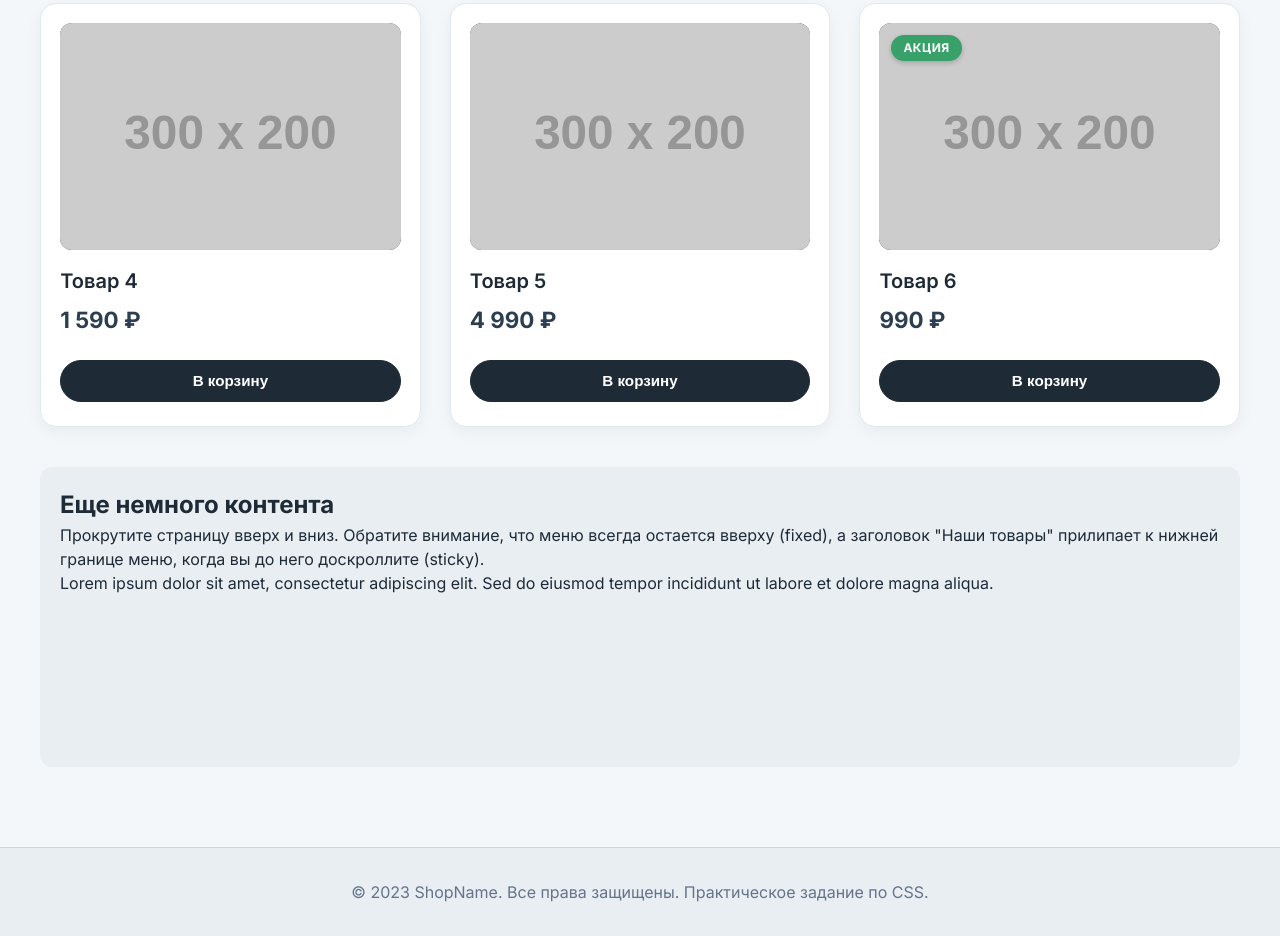
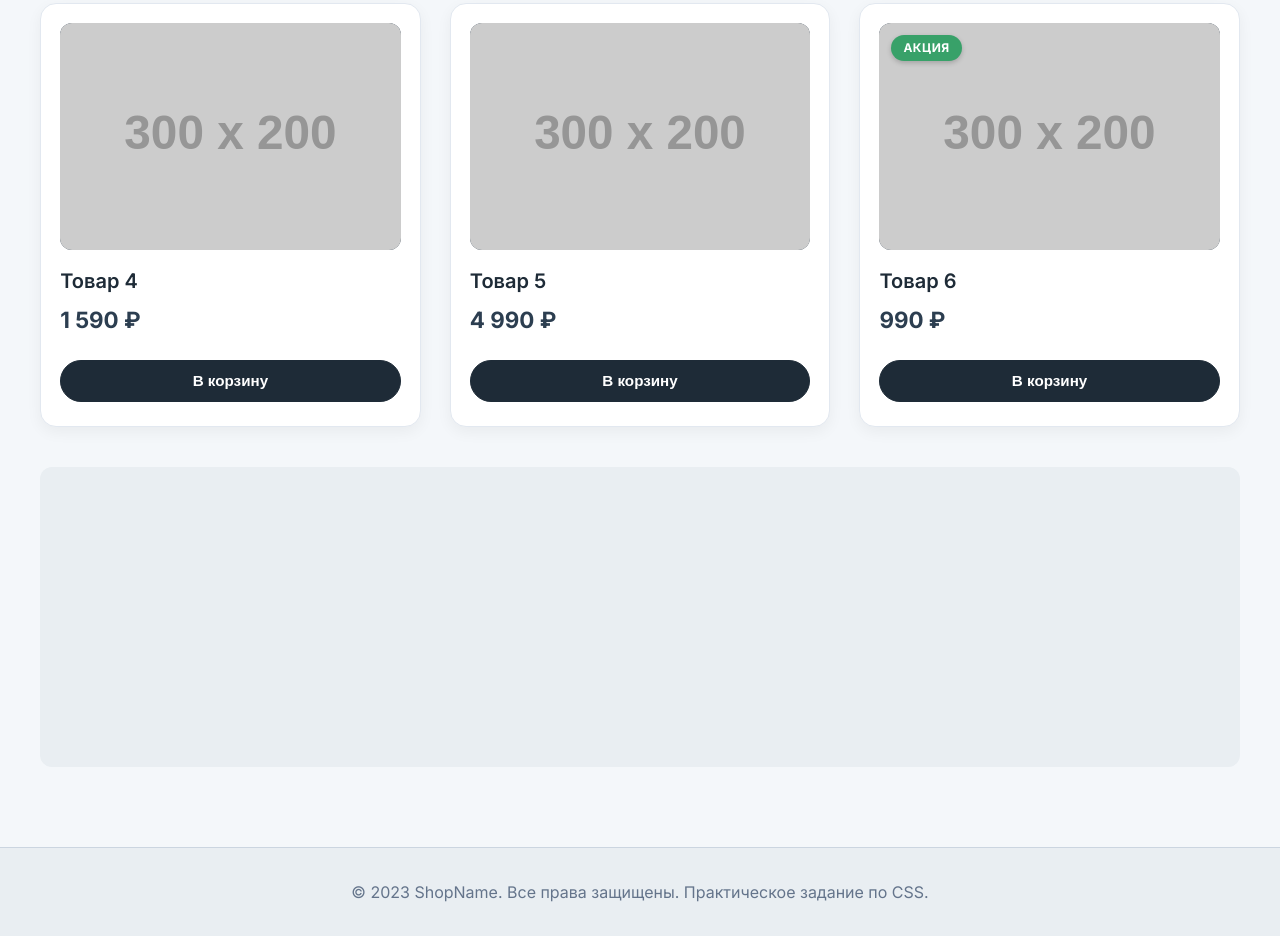
Before and after one commit to su7yua/---, a plain HTML site: page index.html in a window 1280 px wide. Shown: the part 702-1638 px from the top of the page. Drawn offline with Linux system fonts and the light colour scheme.

Commit message:
Update index.html

```diff
--- a/index.html
+++ b/index.html
@@ -105,9 +105,7 @@
 
             <!-- Дополнительный контент для демонстрации скролла и sticky -->
             <div style="height: 300px; margin-top: 40px; padding: 20px; background-color: #e9eef2; border-radius: 12px;">
-                <h2>Еще немного контента</h2>
-                <p>Прокрутите страницу вверх и вниз. Обратите внимание, что меню всегда остается вверху (fixed), а заголовок "Наши товары" прилипает к нижней границе меню, когда вы до него доскроллите (sticky).</p>
-                <p>Lorem ipsum dolor sit amet, consectetur adipiscing elit. Sed do eiusmod tempor incididunt ut labore et dolore magna aliqua.</p>
+
             </div>
 
         </div>
@@ -119,4 +117,5 @@
     </footer>
 
 </body>
+
 </html>
```
